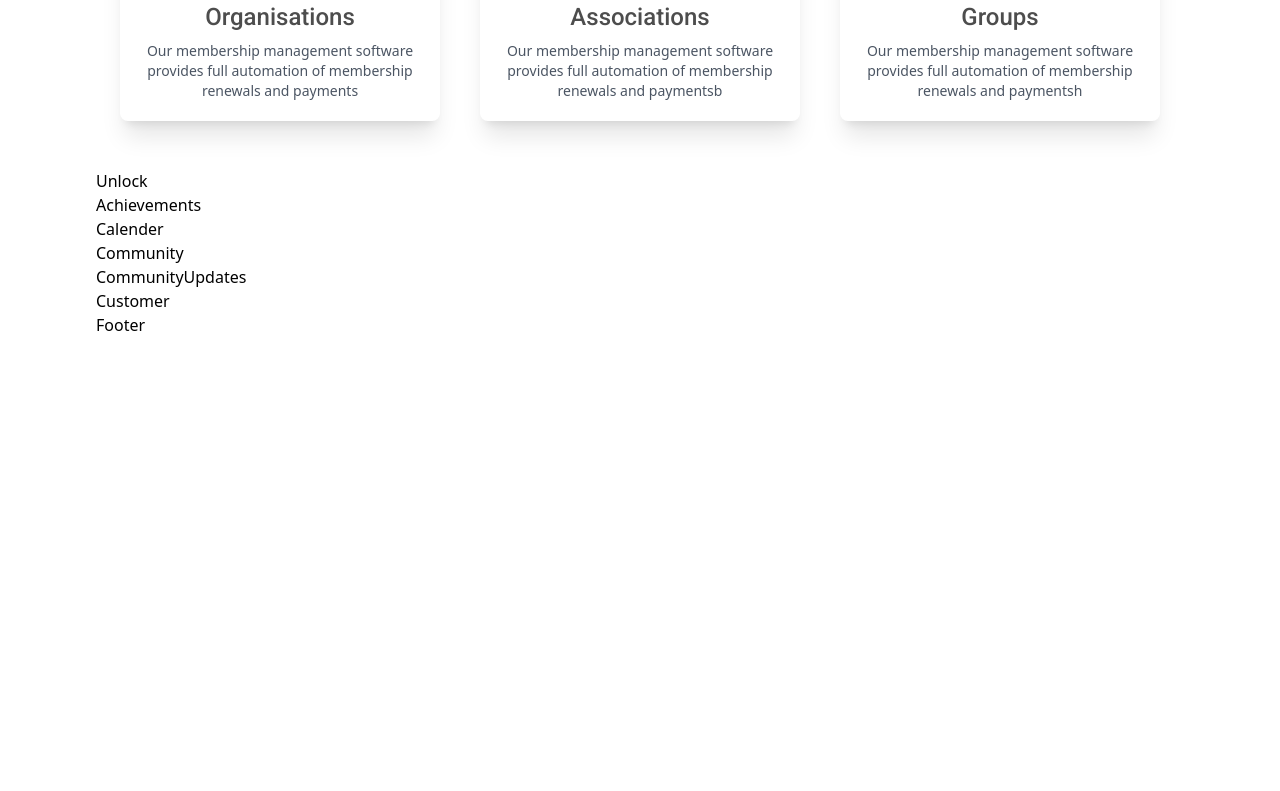
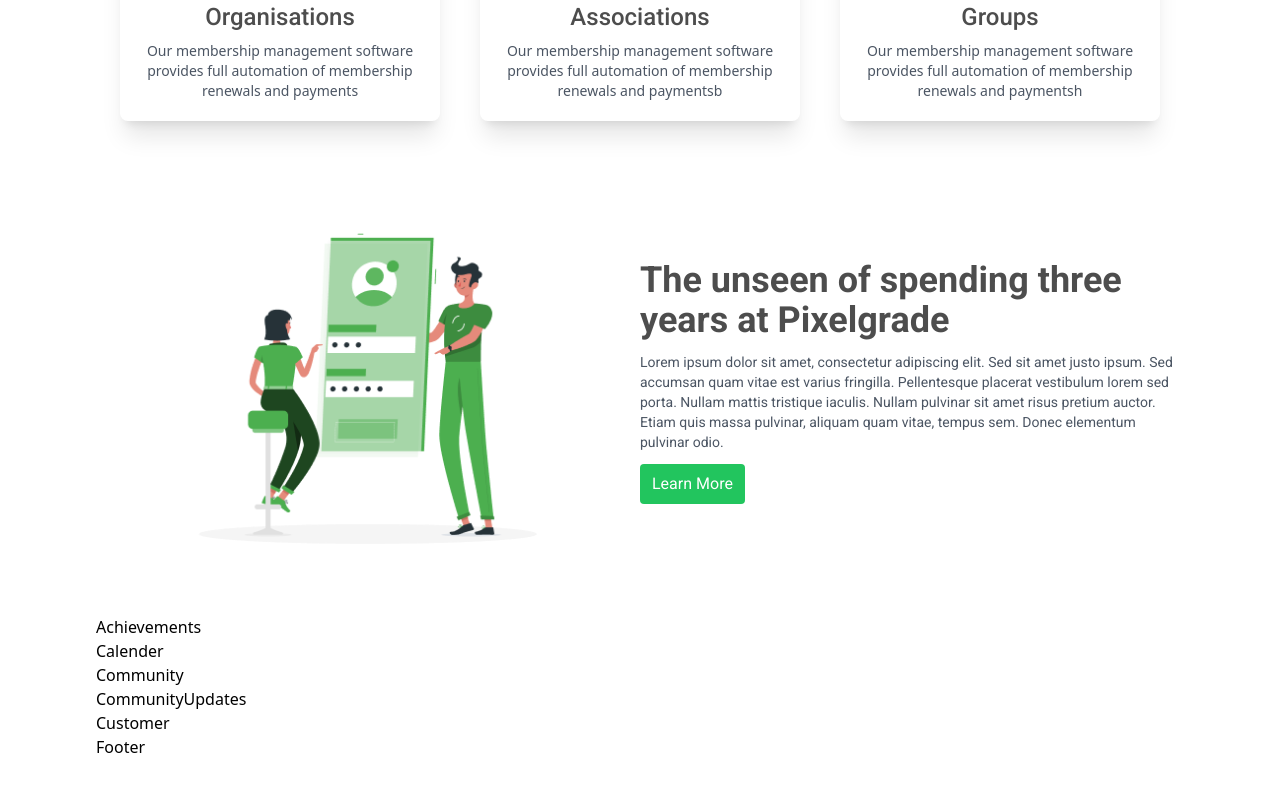
Before and after one commit to the-diako/Agency-Website, a React (Vite) app: page / in a window 1280 px wide. Shown: the part 970-1761 px from the top of the page. Built offline with nearby package versions, Linux system fonts and the light colour scheme.

Commit message:
Features section done.

```diff
--- a/src/components/Unlock.jsx
+++ b/src/components/Unlock.jsx
@@ -1,7 +1,35 @@
 import React from "react";
+import SimpleButton from "./SimpleButton";
+import { features } from "../assets";
 
 const Unlock = () => {
-  return <div>Unlock</div>;
+  return (
+    <div className="flex flex-col-reverse lg:flex-row-reverse items-center ">
+      <div className="flex flex-col items-start mb-5 w-full lg:w-1/2">
+        <h1 className="text-[#4D4D4D] font-semibold font-Roboto text-xl md:text-2xl lg:text-3xl xl:text-4xl mb-3">
+          The unseen of spending three <br />
+          years at Pixelgrade
+        </h1>
+        <p className="font-Roboto font-normal text-gray-600 text-sm mb-3 max-w-[560px]">
+          Lorem ipsum dolor sit amet, consectetur adipiscing elit. Sed sit amet
+          justo ipsum. Sed accumsan quam vitae est varius fringilla.
+          Pellentesque placerat vestibulum lorem sed porta. Nullam mattis
+          tristique iaculis. Nullam pulvinar sit amet risus pretium auctor.
+          Etiam quis massa pulvinar, aliquam quam vitae, tempus sem. Donec
+          elementum pulvinar odio.
+        </p>
+        <SimpleButton title="Learn More" />
+      </div>
+
+      <div className="mb-5 w-full lg:w-1/2">
+        <img
+          src={features}
+          alt="features icon"
+          className="w-full mx-auto object-contain lg:w-[80%]"
+        />
+      </div>
+    </div>
+  );
 };
 
 export default Unlock;
```
